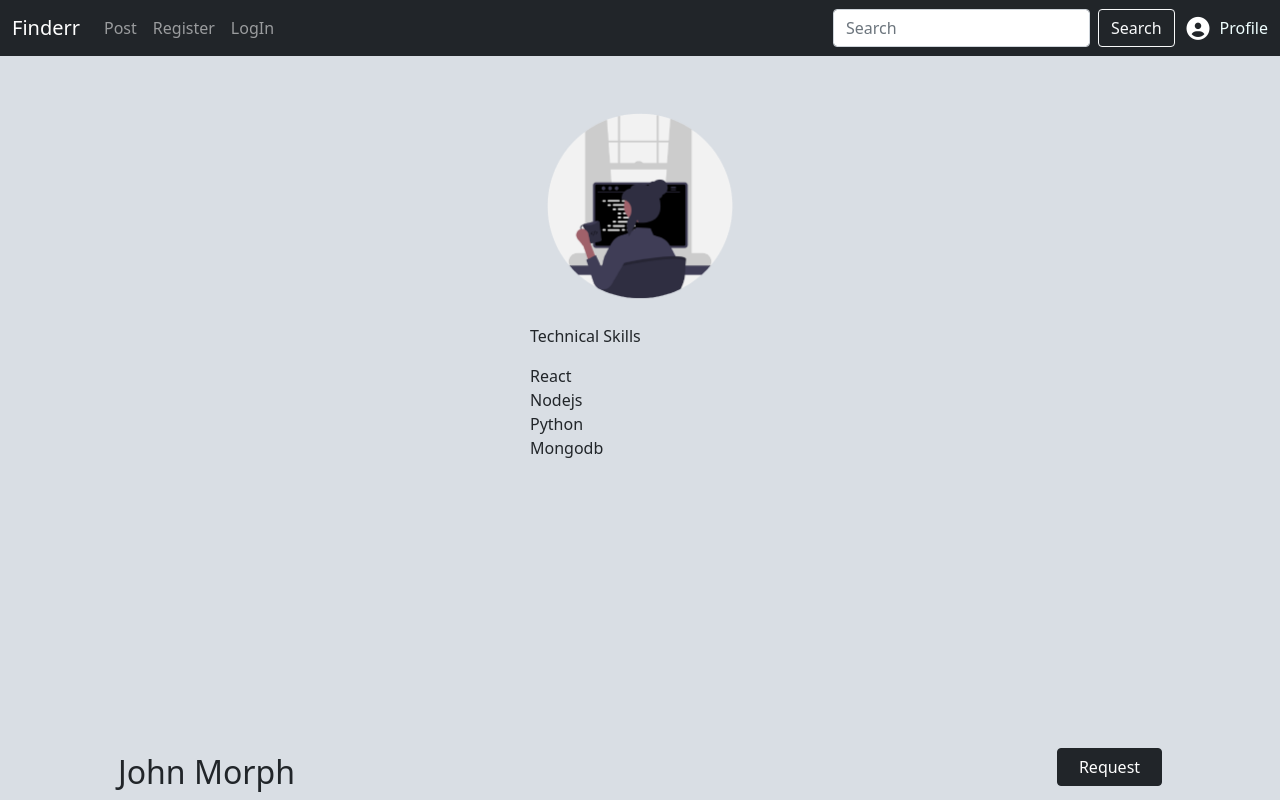
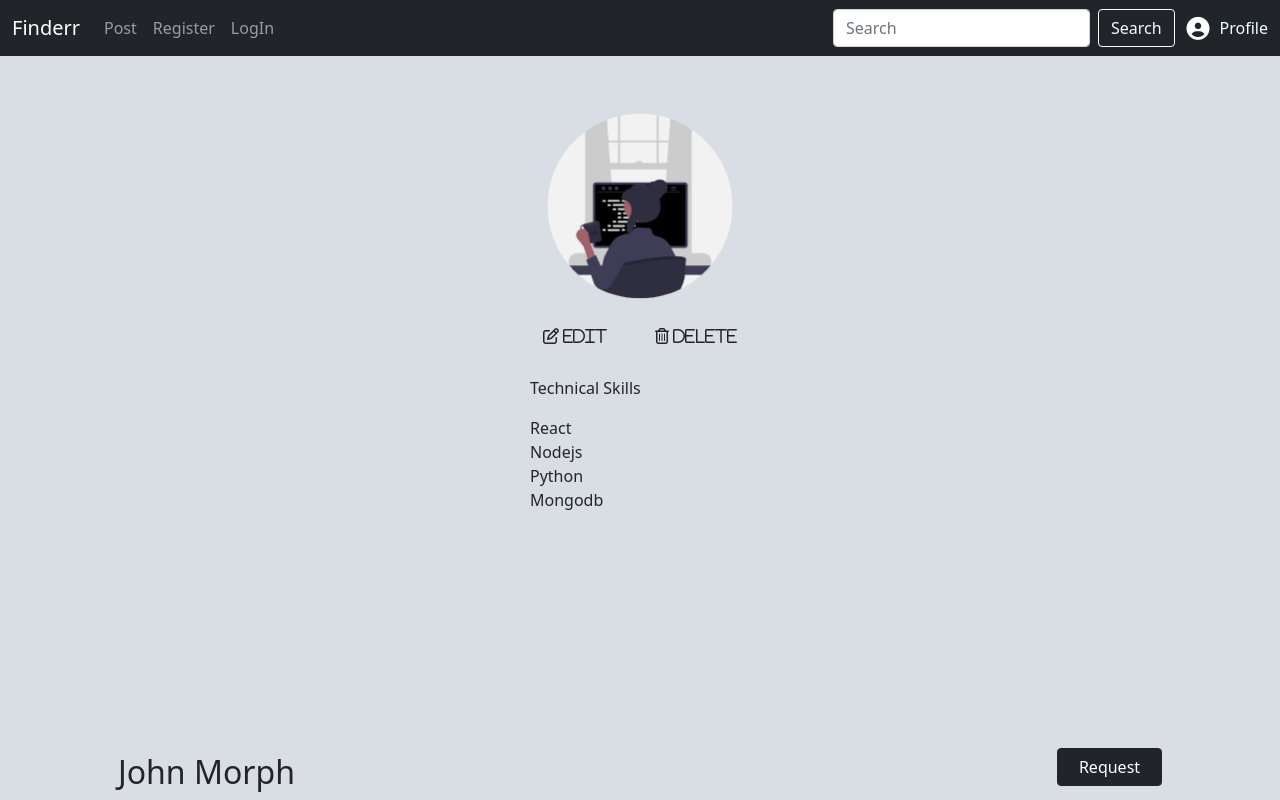
Before and after one commit to sia162/GROUP-32-SE-PROJECT-FINDERR, a React (Create React App) app in the folder Client/: page /profile in a window 1280 px wide. Shown: the top 800 px of the page. Built offline with nearby package versions, Linux system fonts and the light colour scheme.

Commit message:
some minute changes here and there

```diff
--- a/Client/src/components/profile/Profile.js
+++ b/Client/src/components/profile/Profile.js
@@ -8,6 +8,16 @@ const Profile = () => {
     <div className="profile-div">
       <div className="profile-sidebar">
         <img src={profile} className="profile-img" alt="profile" />
+        <div>
+          <i class="far fa-edit " style={{ margin: "0 1.5rem 2rem 0" }}>
+            {" "}
+            Edit
+          </i>
+          <i class="far fa-trash-alt" style={{ margin: "0 0 2rem 1.5rem" }}>
+            {" "}
+            Delete
+          </i>
+        </div>
         <div className="tech-skills">
           <p>Technical Skills</p>
           <ul>
--- a/Client/src/components/single post page/SinglePostPage.js
+++ b/Client/src/components/single post page/SinglePostPage.js
@@ -29,6 +29,20 @@ const SinglePost = () => {
               <li>Nodejs</li>
               <li>React</li>
             </ul>
+            <i
+              class="far fa-edit "
+              data-toggle="tooltip"
+              data-placement="bottom"
+              title="Edit"
+              style={{ margin: "0.75rem" }}
+            ></i>
+            <i
+              class="far fa-trash-alt"
+              data-toggle="tooltip"
+              data-placement="bottom"
+              title="Delete"
+              style={{ margin: "0.75rem" }}
+            ></i>
           </div>
         </div>
       </div>
--- a/Client/src/components/single post page/singlepostpage.css
+++ b/Client/src/components/single post page/singlepostpage.css
@@ -72,3 +72,8 @@
   color: white;
   border-radius: 9px;
 }
+
+.far:hover {
+  cursor: pointer;
+  color: rgb(100, 100, 100);
+}
```
